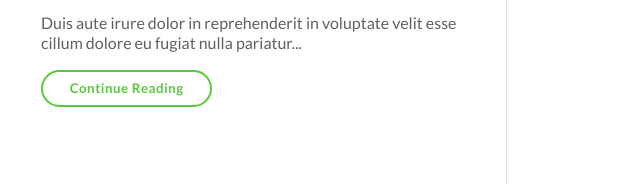
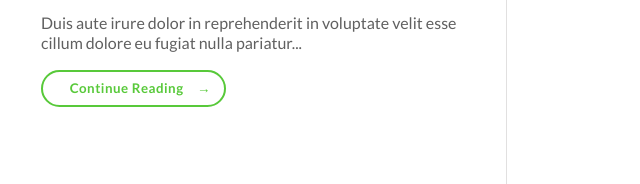
Before and after one commit to Yonisegev/Design2LivePage, a plain HTML site: page index.html in a window 1280 px wide. In both pictures the pointer is over the link 749 px from the left and 497 px from the top of the page. Shown: the part 410-594 px from the top of the page, 623-1263 px from the left. Drawn offline with Linux system fonts and the light colour scheme.

Commit message:
change arrow unicode to be ::after

```diff
--- a/css/style.css
+++ b/css/style.css
@@ -26,6 +26,8 @@
     font-family: fa;
     src: url(../fonts/fa/fa-brands-400.ttf);
 }
+
+
 
 .fa {
     font-family: fa;
@@ -155,6 +157,8 @@ a:hover {
     padding: 0 2em;
     align-self: flex-start;
     cursor: pointer;
+    transition: padding .3s;
+
 }
 
 .blogs-container .post-more-info-btn a {
@@ -162,7 +166,7 @@ a:hover {
     font-weight: 700;
     letter-spacing: 0.48px;
     line-height: 1.25;
-    transition: all .2s;
+    transition: all .3s;
     font-family: Lato, sans-serif;
 }
 
@@ -172,6 +176,13 @@ a:hover {
 
 .blogs-container .post-more-info-btn:hover a {
     color: #58c93a;
+    padding-inline-end: 1em;
+}
+
+.blogs-container .post-more-info-btn:hover::after {
+    content: " →";
+    color: #58c93a;
+    position: absolute;
 }
 
 .blogs-container .post-text-area p:last-of-type {
```
